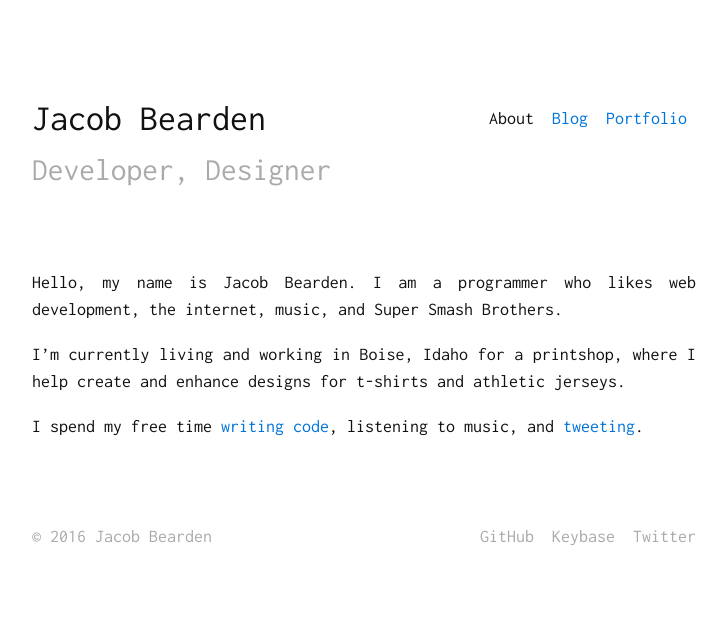
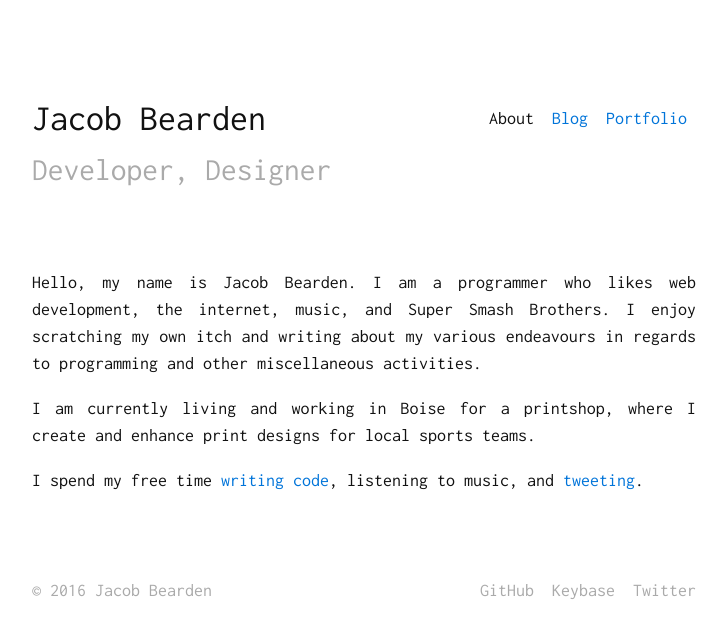
Before and after one commit to jacobbearden/bearden.io, a Jekyll site: the page built from _pages/index.md, in a window 1280 px wide. Shown: the top 638 px of the page, without its empty margins (276-1003 px from the left). Built offline with Jekyll 4.4.1, drawn with Linux system fonts in a browser that asks for light colours.

Commit message:
reword about

```diff
--- a/_lib/sass/_syntax.scss
+++ b/_lib/sass/_syntax.scss
@@ -1,3 +1,6 @@
+// Syntax
+// --------------------------------------------------
+
 .highlight .hll { background-color: #ffffcc }
 .highlight .c { color: #999988; font-style: italic } /* Comment */
 .highlight .err { color: #a61717; background-color: #e3d2d2 } /* Error */
--- a/_pages/index.md
+++ b/_pages/index.md
@@ -3,8 +3,8 @@ title: About
 in-nav: true
 permalink: /
 ---
-Hello, my name is Jacob Bearden. I am a programmer who likes web development, the internet, music, and Super Smash Brothers.
+Hello, my name is Jacob Bearden. I am a programmer who likes web development, the internet, music, and Super Smash Brothers. I enjoy scratching my own itch and writing about my various endeavours in regards to programming and other miscellaneous activities.
 
-I'm currently living and working in Boise, Idaho for a printshop, where I help create and enhance designs for t-shirts and athletic jerseys.
+I am currently living and working in Boise for a printshop, where I create and enhance print designs for local sports teams.
 
 I spend my free time [writing code](//github.com/jacobbearden), listening to music, and [tweeting](//twitter.com/jacobbearden_).
```
